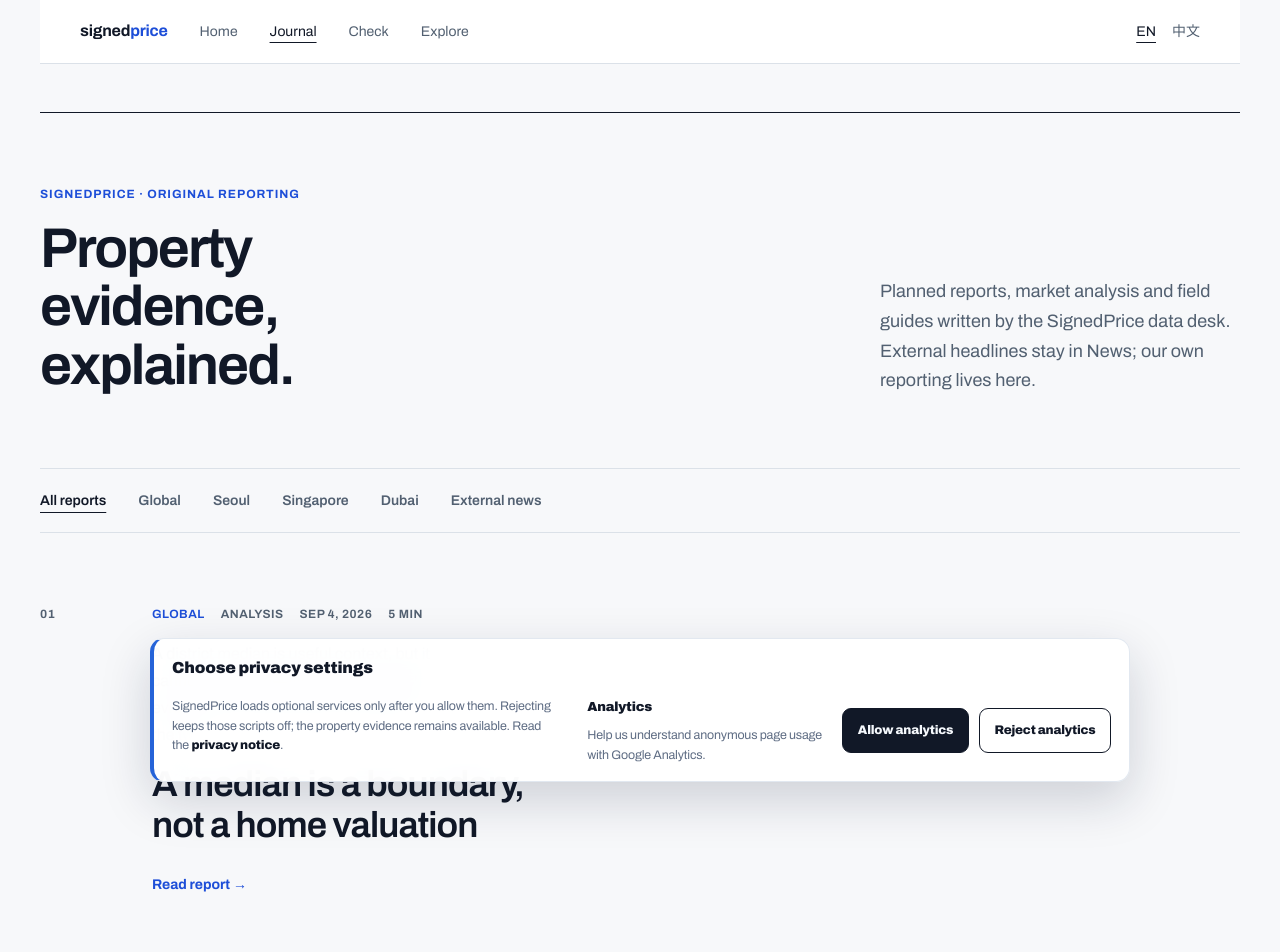
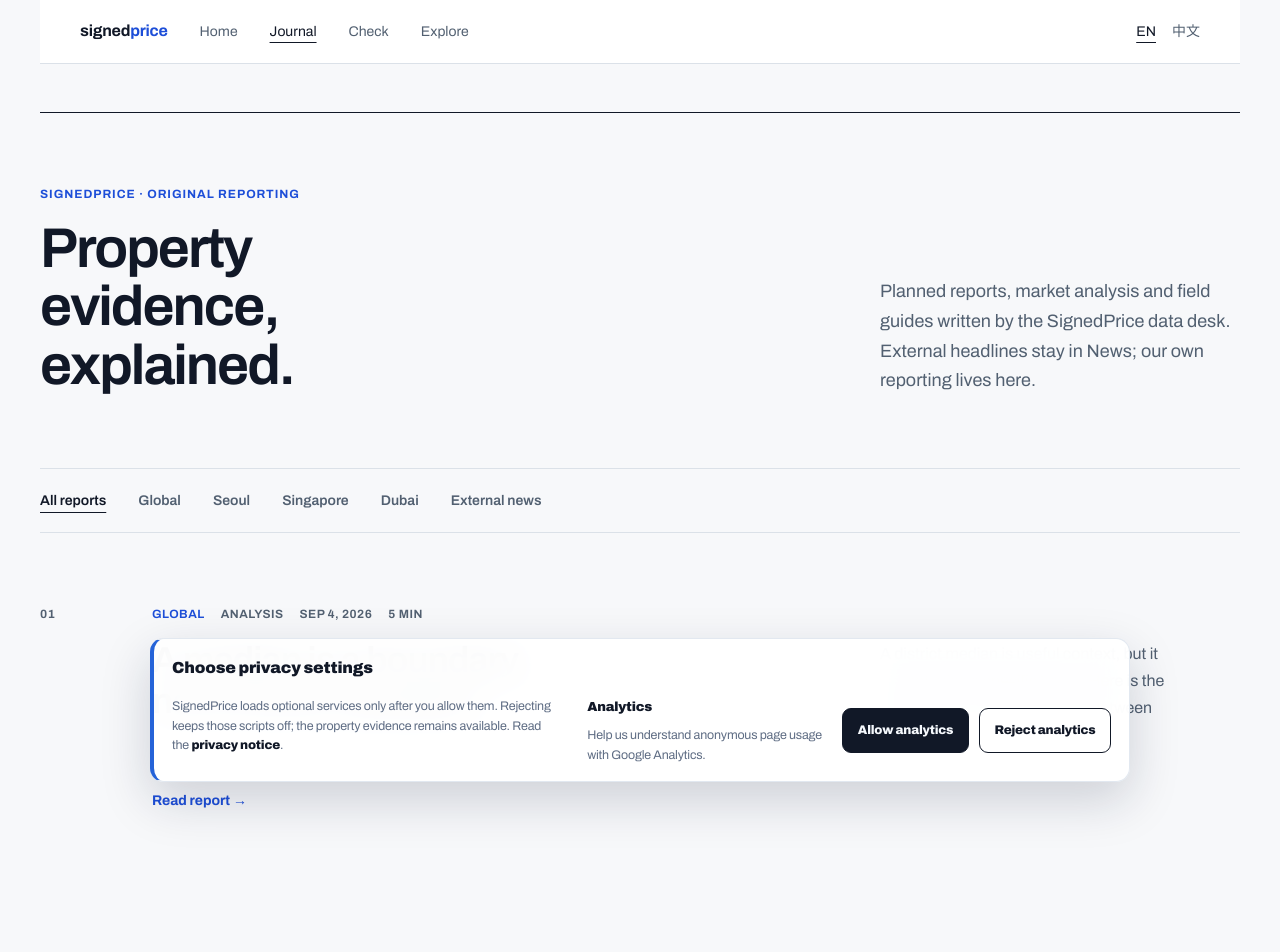
Before and after one commit to 007shp18-dot/koreahomeguide, a Next.js app in the folder v2/apps/web/: page /insights in a window 1280 px wide. Shown: the top 952 px of the page. Built offline with nearby package versions, Linux system fonts and the light colour scheme; no server answers; the database is empty.

Commit message:
Fix Journal lead editorial rail

```diff
--- a/v2/apps/web/components/insights/insights.module.css
+++ b/v2/apps/web/components/insights/insights.module.css
@@ -113,7 +113,7 @@
 
 .articleMeta span:first-child { color: var(--review-accent, var(--accent)); }
 
-.leadCard > :not(.cardIndex) { grid-column: 2; }
+.leadCard > :not(.cardIndex, p) { grid-column: 2; }
 .leadCard > p {
   grid-column: 3;
   grid-row: 2 / 4;
```
Also changed, not shown: 1 other file (tests, documents, lock files or other folders).
